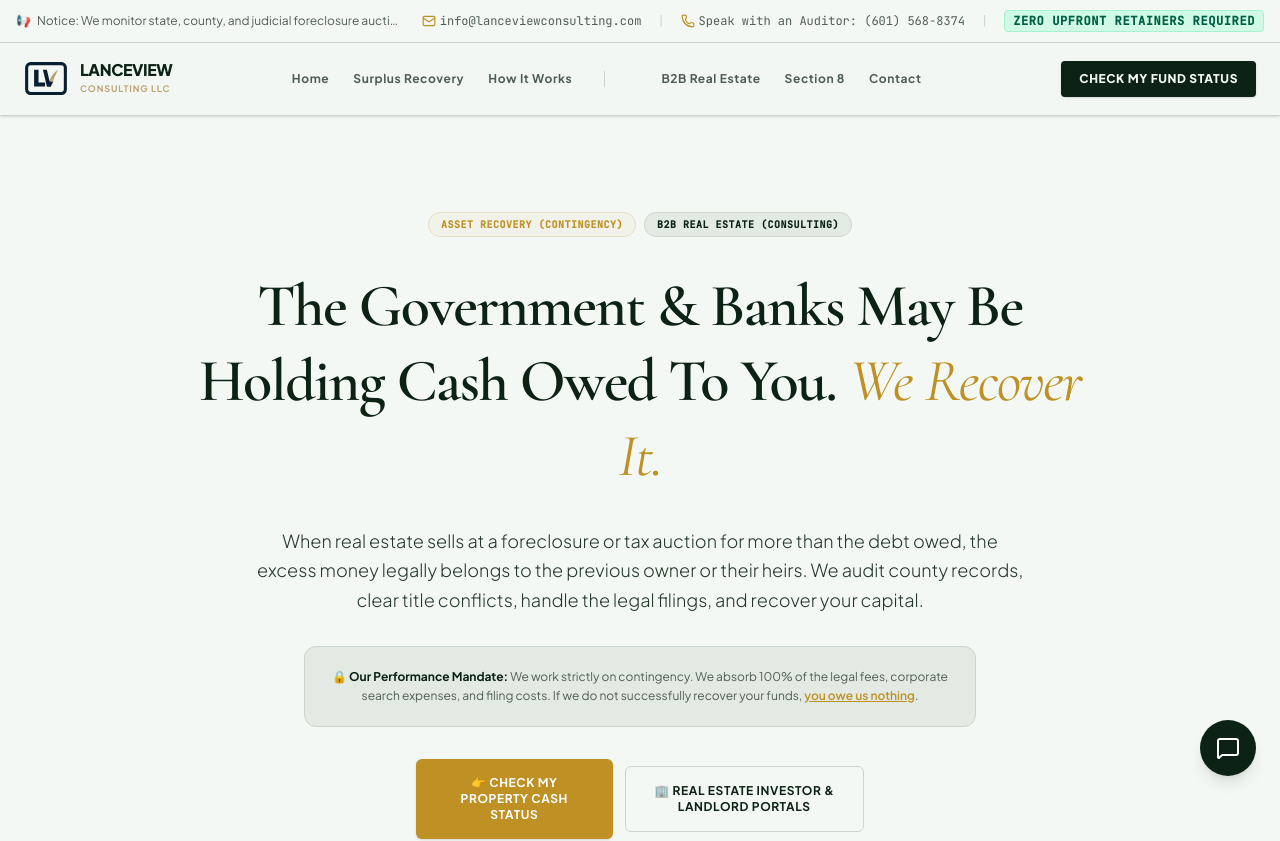
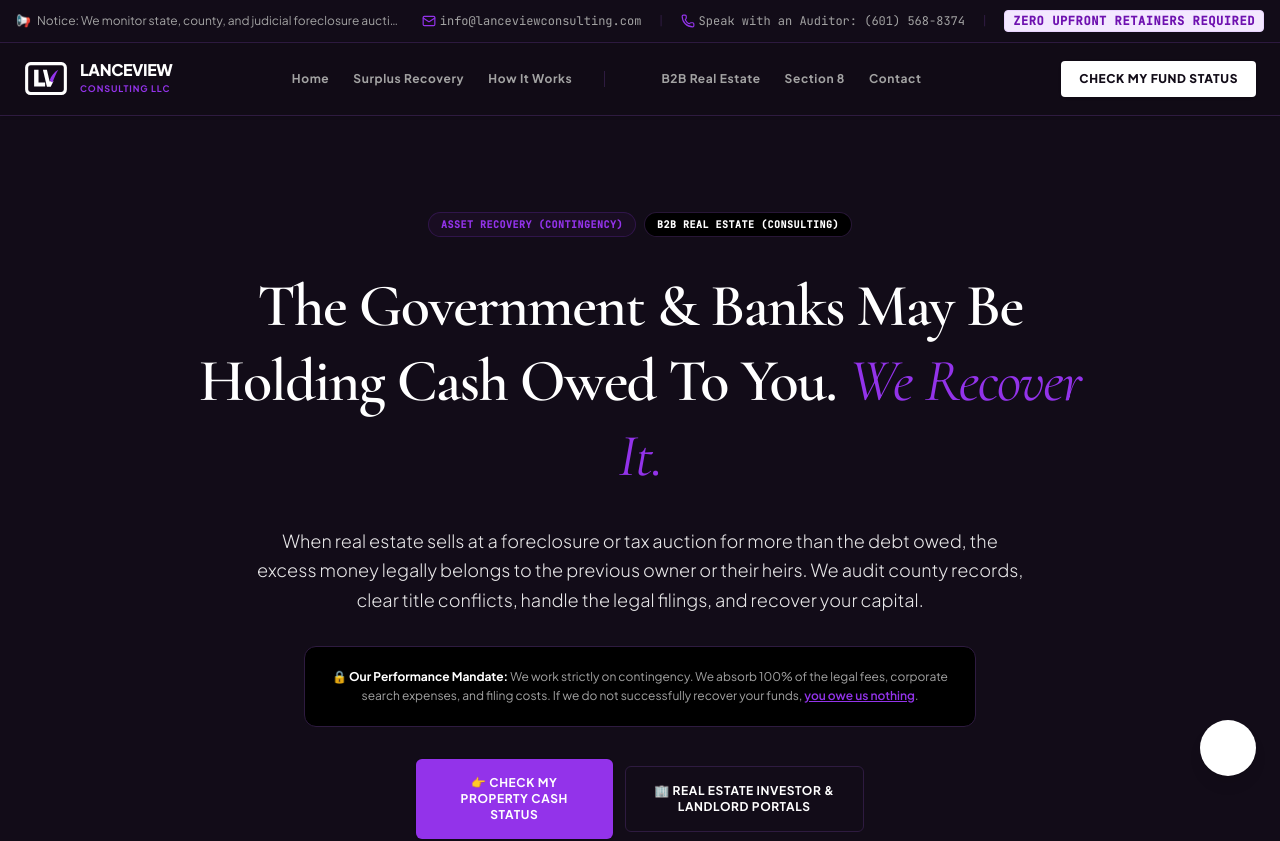
Before and after one commit to collinsotene1998-sys/LANCEVIEW-CONSULTING-SERVICES, a React (Vite) app: page / in a window 1280 px wide. Shown: the top 841 px of the page. Built offline with nearby package versions, Linux system fonts and the light colour scheme.

Commit message:
style: migrate to dark mode and purple accent theme
Replaced emerald-based color palette with a dark mode aesthetic and purple primary accents to elevate brand professionalism and visual depth.

```diff
--- a/src/App.tsx
+++ b/src/App.tsx
@@ -102,7 +102,7 @@
             <span>Speak with an Auditor: (601) 568-8374</span>
           </a>
           <span className="hidden md:inline text-editorial-card">|</span>
-          <span className="hidden md:inline text-emerald-800 font-semibold uppercase tracking-wider bg-emerald-100 px-2 py-0.5 rounded border border-emerald-200">
+          <span className="hidden md:inline text-purple-800 font-semibold uppercase tracking-wider bg-purple-100 px-2 py-0.5 rounded border border-purple-200">
             Zero Upfront Retainers Required
           </span>
         </div>
--- a/src/components/B2BLanding.tsx
+++ b/src/components/B2BLanding.tsx
@@ -117,9 +117,9 @@
                 <div>
                   <span className={`text-[10px] font-mono font-bold inline-block py-1 px-2 rounded uppercase ${
                     passPercentage >= 100
-                      ? 'text-emerald-800 bg-emerald-100 border border-emerald-200'
+                      ? 'text-purple-800 bg-purple-100 border border-purple-200'
                       : passPercentage >= 50
-                        ? 'text-amber-850 bg-amber-100 border border-amber-200'
+                        ? 'text-amber-800 bg-amber-100 border border-amber-200'
                         : 'text-red-800 bg-red-100 border border-red-200'
                   }`}>
                     {passPercentage === 100 ? 'Compliant' : passPercentage >= 50 ? 'Moderate Risk' : 'High Risk Failure'}
@@ -136,7 +136,7 @@
                   style={{ width: `${passPercentage}%` }}
                   className={`shadow-none flex flex-col text-center whitespace-nowrap text-white justify-center transition-all duration-500 ${
                     passPercentage >= 100
-                      ? 'bg-emerald-600'
+                      ? 'bg-purple-600'
                       : passPercentage >= 50
                         ? 'bg-amber-500'
                         : 'bg-red-500'
--- a/src/components/LanceviewLogo.tsx
+++ b/src/components/LanceviewLogo.tsx
@@ -40,33 +40,33 @@
         height="68"
         rx="9"
         fill="none"
-        stroke="#0A1E31"
+        stroke="#FFFFFF"
         strokeWidth="7"
       />
 
       {/* Letter 'L' */}
       <path
         d="M 23,20 H 33 V 49 H 48 V 58 H 23 Z"
-        fill="#0A1E31"
+        fill="#FFFFFF"
       />
 
       {/* Left stem of 'V' */}
       <polygon
         points="43,20 52,20 61,58 52,58"
-        fill="#0A1E31"
+        fill="#FFFFFF"
       />
 
       {/* Bottom connecting base of 'V' / Navy corner */}
       <polygon
         points="52,58 61,58 67,46 58,46"
-        fill="#0A1E31"
+        fill="#FFFFFF"
       />
 
       {/* Golden curved leaf/swoosh right stem on 'V' */}
       {/* Styled to mimic the uploaded shape: elegant curve tapering at the top right */}
       <path
         d="M 58.5,43 C 61,35 68.5,25.5 78,20 C 73.5,27 69,38 64.5,49.5 Z"
-        fill="#BCA374"
+        fill="#9333EA"
       />
     </svg>
   );
@@ -83,7 +83,7 @@
           <div className="text-xl md:text-2xl font-sans font-black tracking-wider text-editorial-ink leading-none">
             LANCEVIEW
           </div>
-          <div className="text-[10px] md:text-xs font-mono font-semibold tracking-widest text-[#BCA374] uppercase mt-1">
+          <div className="text-[10px] md:text-xs font-mono font-semibold tracking-widest text-[#9333EA] uppercase mt-1">
             CONSULTING LLC
           </div>
         </div>
@@ -99,7 +99,7 @@
         <div className="text-base font-sans font-black tracking-tight text-editorial-ink leading-none">
           LANCEVIEW
         </div>
-        <div className="text-[9px] font-sans font-bold tracking-widest text-[#BCA374] uppercase mt-1">
+        <div className="text-[9px] font-sans font-bold tracking-widest text-[#9333EA] uppercase mt-1">
           CONSULTING LLC
         </div>
       </div>
--- a/src/components/LeadCaptureFunnels.tsx
+++ b/src/components/LeadCaptureFunnels.tsx
@@ -529,11 +529,11 @@
                       animate={{ opacity: 1, x: 0 }}
                       className="space-y-5"
                     >
-                      <div className="flex items-start gap-3 bg-emerald-50 border border-emerald-200 p-4 rounded-xl text-xs md:text-sm text-emerald-800 leading-relaxed">
-                        <ShieldCheck className="w-5.5 h-5.5 text-emerald-600 shrink-0 mt-0.5" />
+                      <div className="flex items-start gap-3 bg-purple-50 border border-purple-200 p-4 rounded-xl text-xs md:text-sm text-purple-800 leading-relaxed">
+                        <ShieldCheck className="w-5.5 h-5.5 text-purple-600 shrink-0 mt-0.5" />
                         <div>
-                          <strong className="text-emerald-900 uppercase tracking-wider text-xs font-sans block">Step 3: Secure Legal Audit Request</strong>
-                          <p className="mt-0.5 text-emerald-800">
+                          <strong className="text-purple-900 uppercase tracking-wider text-xs font-sans block">Step 3: Secure Legal Audit Request</strong>
+                          <p className="mt-0.5 text-purple-800">
                             We work on a strict contingency basis. There are zero retainers, zero deposits, and no out-of-pocket costs whatsoever. Provide your communication details below.
                           </p>
                         </div>
@@ -646,7 +646,7 @@
                     initial={{ scale: 0, opacity: 0 }}
                     animate={{ scale: 1, opacity: 1 }}
                     transition={{ type: "spring", stiffness: 300, damping: 20, delay: 0.1 }}
-                    className="w-16 h-16 bg-emerald-50 border border-emerald-200 text-emerald-600 rounded-full flex items-center justify-center shadow-inner relative z-10"
+                    className="w-16 h-16 bg-purple-50 border border-purple-200 text-purple-600 rounded-full flex items-center justify-center shadow-inner relative z-10"
                   >
                     <CheckCircle2 className="w-8 h-8" />
                   </motion.div>
@@ -654,7 +654,7 @@
                     initial={{ scale: 0.8, opacity: 0.8 }}
                     animate={{ scale: 1.5, opacity: 0 }}
                     transition={{ duration: 0.8, ease: "easeOut", delay: 0.1 }}
-                    className="absolute inset-0 bg-emerald-200 rounded-full z-0"
+                    className="absolute inset-0 bg-purple-200 rounded-full z-0"
                   />
                 </div>
 
@@ -691,7 +691,7 @@
                       </div>
                       <div>
                         <span className="text-editorial-muted select-none">Estimated Recoverable: </span>
-                        <strong className="text-emerald-700 text-sm font-semibold">
+                        <strong className="text-purple-700 text-sm font-semibold">
                           ${submittedFundsRecord.estimatedFunds.toLocaleString()} (est.)
                         </strong>
                       </div>
@@ -923,15 +923,15 @@
                     initial={{ scale: 0, opacity: 0 }}
                     animate={{ scale: 1, opacity: 1 }}
                     transition={{ type: "spring", stiffness: 300, damping: 20, delay: 0.1 }}
-                    className="w-16 h-16 bg-emerald-50 border border-emerald-200 text-emerald-650 rounded-full flex items-center justify-center shadow-inner relative z-10"
+                    className="w-16 h-16 bg-purple-50 border border-purple-200 text-purple-650 rounded-full flex items-center justify-center shadow-inner relative z-10"
                   >
-                    <CheckCircle2 className="w-8 h-8 text-emerald-600" />
+                    <CheckCircle2 className="w-8 h-8 text-purple-600" />
                   </motion.div>
                   <motion.div
                     initial={{ scale: 0.8, opacity: 0.8 }}
                     animate={{ scale: 1.5, opacity: 0 }}
                     transition={{ duration: 0.8, ease: "easeOut", delay: 0.1 }}
-                    className="absolute inset-0 bg-emerald-200 rounded-full z-0"
+                    className="absolute inset-0 bg-purple-200 rounded-full z-0"
                   />
                 </div>
 
--- a/src/components/SurplusLanding.tsx
+++ b/src/components/SurplusLanding.tsx
@@ -316,8 +316,8 @@
 
               {guideSubmitted ? (
                 <div className="text-center py-6">
-                  <div className="w-16 h-16 bg-green-100 rounded-full flex items-center justify-center mx-auto mb-4">
-                    <CheckCircle2 className="w-8 h-8 text-green-600" />
+                  <div className="w-16 h-16 bg-purple-100 rounded-full flex items-center justify-center mx-auto mb-4">
+                    <CheckCircle2 className="w-8 h-8 text-purple-600" />
                   </div>
                   <h3 className="text-xl font-serif font-semibold text-editorial-ink mb-2">Check Your Inbox</h3>
                   <p className="text-editorial-muted text-sm mb-6">
--- a/src/index.css
+++ b/src/index.css
@@ -6,12 +6,12 @@
   --font-serif: "Cormorant Garamond", "Lora", Georgia, serif;
   --font-mono: "JetBrains Mono", ui-monospace, SFMono-Regular, monospace;
 
-  --color-editorial-bg: #E3EAE4;
-  --color-editorial-ink: #0B2215;
-  --color-editorial-rust: #BF9024;
-  --color-editorial-paper: #F4F8F5;
-  --color-editorial-card: #CBD6CD;
-  --color-editorial-muted: #4F5E54;
+  --color-editorial-bg: #000000;
+  --color-editorial-ink: #FFFFFF;
+  --color-editorial-rust: #9333EA;
+  --color-editorial-paper: #120C18;
+  --color-editorial-card: #2E1B40;
+  --color-editorial-muted: #A3A3A3;
 }
 
 /* Custom scrollbar adjustments for aesthetic density */
@@ -20,18 +20,18 @@
   height: 6px;
 }
 ::-webkit-scrollbar-track {
-  background: #E3EAE4;
+  background: #000000;
 }
 ::-webkit-scrollbar-thumb {
-  background: #B4C5B9;
+  background: #2E1B40;
   border-radius: 9999px;
 }
 ::-webkit-scrollbar-thumb:hover {
-  background: #8FA295;
+  background: #9333EA;
 }
 
 html {
   scroll-behavior: smooth;
-  background-color: #E3EAE4;
-  color: #0B2215;
+  background-color: #000000;
+  color: #FFFFFF;
 }
```
Also changed, not shown: src/components/StatusChecker.tsx (+12 -12 lines).
